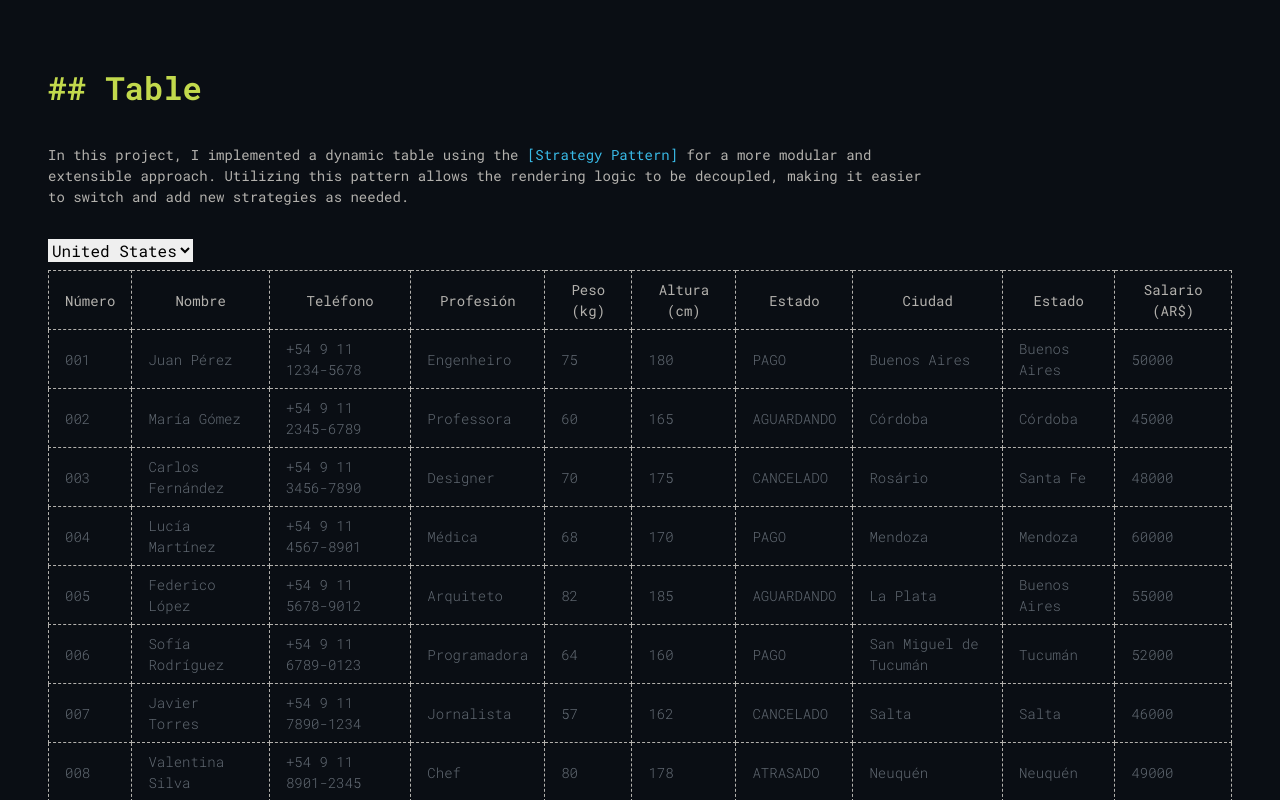
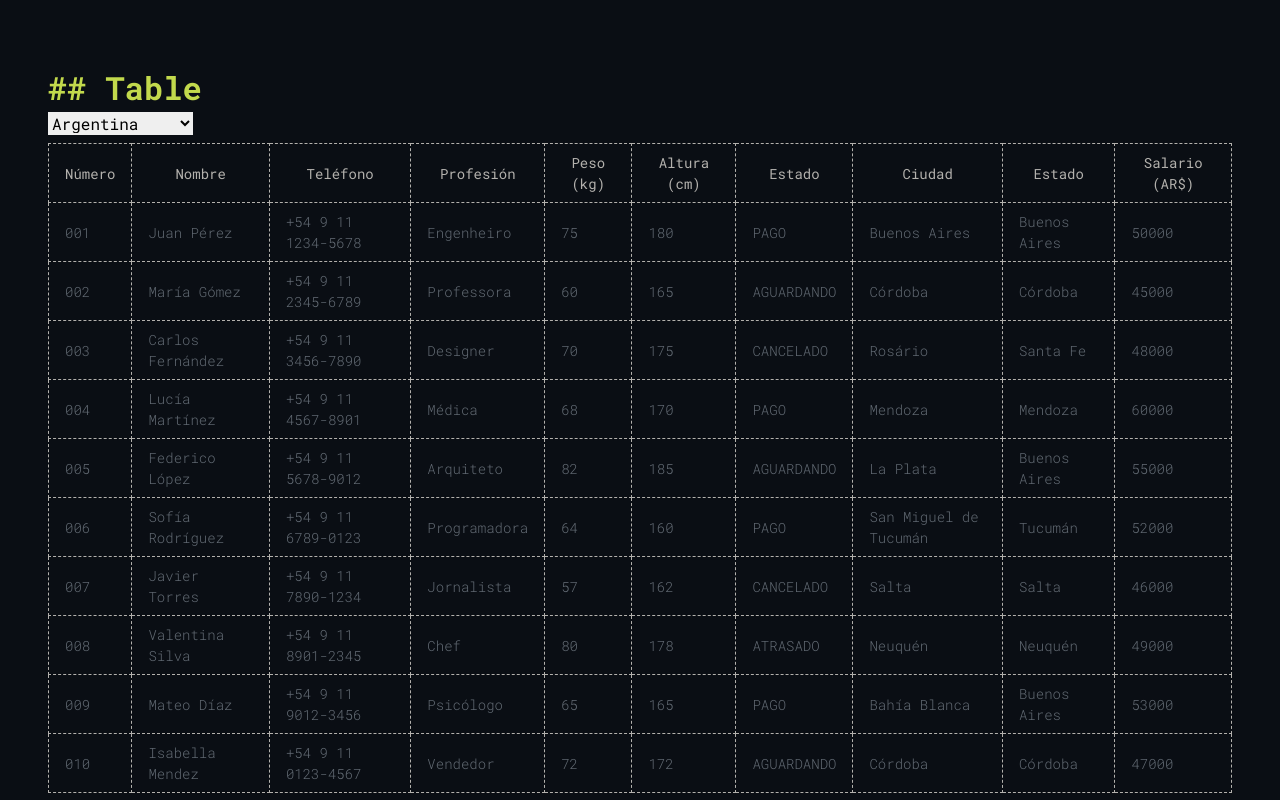
Before and after one commit to douglaspujol/table-strategy-pattern, a Next.js app: page / in a window 1280 px wide. Shown: the top 800 px of the page. Built offline with nearby package versions, Linux system fonts and the light colour scheme.

Commit message:
fix types ts

```diff
--- a/src/app/components/Table/index.tsx
+++ b/src/app/components/Table/index.tsx
@@ -1,13 +1,11 @@
 import { TableProps } from "./types";
 
-
-export default function Table<T extends Record<string, unknown>>({ columns, data }: TableProps<T>) {
-
+export default function Table<RowType>({ strategies, data }: TableProps<RowType>) {
   return (
     <table>
       <thead>
         <tr>
-          {columns.map((col) => (
+          {strategies.columns.map((col) => (
             <th key={col.key} className="px-4 py-2 border border-dashed border-border">
               {col.label}
             </th>
@@ -15,9 +13,9 @@ export default function Table<T extends Record<string, unknown>>({ columns, data
         </tr>
       </thead>
       <tbody>
-        {data.map((row, item) => (
-          <tr key={item} className="hover:bg-hoverTable">
-            {columns.map((col) => (
+        {data.map((row, index) => (
+          <tr key={index} className="hover:bg-hoverTable">
+            {strategies.columns.map((col) => (
               col.render(row)
             ))}
           </tr>
--- a/src/app/components/Table/types.tsx
+++ b/src/app/components/Table/types.tsx
@@ -1,17 +1,16 @@
-// Definindo RowData como um objeto com chaves e valores dinâmicos
-export interface RowData<T extends Record<string, unknown>> {
-  [key: string]: T[keyof T]; // permite que a interface seja flexível para qualquer chave
+// types.tsx
+
+export type Column<RowType> = {
+  key: string | number;
+  label: string;
+  render: (row: RowType) => JSX.Element;
+};
+
+export interface StrategyType<RowType> {
+  columns: Column<RowType>[];
 }
 
-// Definindo a interface Column com um tipo genérico T
-export interface Column<T extends Record<string, unknown>> {
-  key: string | number; // 'key' deve ser um tipo string ou number
-  label: string;
-  render: (row: T) => JSX.Element;
+export interface TableProps<RowType> {
+  strategies: StrategyType<RowType>;
+  data: RowType[];
 }
-
-// Definindo a interface TableProps com o tipo genérico T
-export interface TableProps<T extends Record<string, unknown>> {
-  columns: Column<T>[];  // Mantendo a tipagem genérica
-  data: T[];             // Utilizando o tipo genérico T
-}
--- a/src/app/mocks.ts
+++ b/src/app/mocks.ts
@@ -29,8 +29,6 @@ export type dataAPIAmericano = {
   estado: string;
   salario: number;
 };
-
-
 export const dataBrasil:dataAPIBrasil[] = [
   { number: "135", name: "Lucas Silva", phone: "+34 612345678", profession: "Engenheiro", weight: 70, height: 175, status: "PAGO" },
   { number: "190", name: "Ana Costa", phone: "+34 698765432", profession: "Professora", weight: 60, height: 160, status: "AGUARDANDO" },
@@ -67,3 +65,9 @@ export const dataAmericana: dataAPIAmericano[] = [
   { id: 9, titulo: "DevOps Engineer", descricao: "Automação de processos de desenvolvimento.", ativo: true, dataCriacao: "2023-09-18", cidade: "Atlanta", estado: "GA", salario: 95000 },
   { id: 10, titulo: "Teste de Qualidade", descricao: "Testes de software e garantia de qualidade.", ativo: true, dataCriacao: "2023-10-05", cidade: "Miami", estado: "FL", salario: 70000 },
 ];
+
+export const dataFetch = {
+  US:dataAmericana,
+  BR:dataBrasil,
+  AR:dataArgentina
+}
--- a/src/app/page.tsx
+++ b/src/app/page.tsx
@@ -1,25 +1,30 @@
+'use client'
+
+import React from "react";
 import Table from "./components/Table";
-import { dataArgentina } from "./mocks";
 import { tableStrategies } from "./strategies";
+import { dataFetch } from "./mocks";
+
+type CountryCode = 'US' | 'AR' | 'BR';
+
 
 export default function Home() {
+  const [selectedCountry, setSelectedCountry] = React.useState<CountryCode>('AR');
+
+  const handleChanged = (event: React.ChangeEvent<HTMLSelectElement>) => {
+    setSelectedCountry(event.target.value as CountryCode);
+    console.log('event: ', event.target.value)
+  };
+
   return (
     <>
       <h1>## Table</h1>
-      <p className="max-w-[55rem] my-8">
-        In this project, I implemented a dynamic
-        table using the <a>[Strategy Pattern]</a> for a more
-        modular and extensible approach.
-        Utilizing this pattern allows the rendering
-        logic to be decoupled, making it easier to switch
-        and add new strategies as needed.
-      </p>
-      <select onChange={()=>console.log('changed')} defaultValue="US" className="mb-2">
+      <select onChange={handleChanged} value={selectedCountry} className="mb-2">
         <option value="US">United States</option>
         <option value="AR">Argentina</option>
         <option value="BR">Brazil</option>
       </select>
-      <Table columns={tableStrategies['AR'].columns} data={dataArgentina}/>
+      <Table strategies={tableStrategies[selectedCountry]} data={dataFetch[selectedCountry]} />
     </>
   );
 }
```
